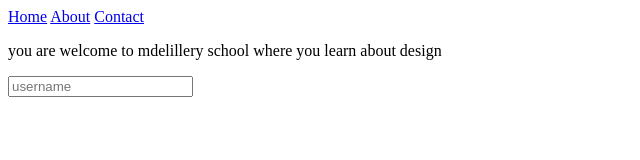
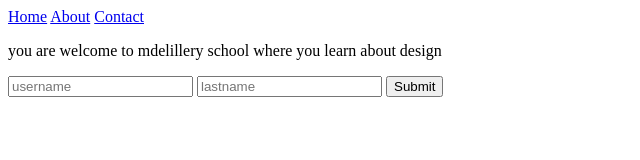
Before and after one commit to LINCOM011/medillery-school-app, a plain HTML site: page index.html in a window 1280 px wide. Shown: the whole page, without its empty margins (0-640 px from the left). Drawn offline with Linux system fonts and the light colour scheme.

Commit message:
subtmit button added  to index.html

```diff
--- a/index.html
+++ b/index.html
@@ -18,6 +18,8 @@
         <p>you are welcome to mdelillery school where you learn about design</p>
    <form>
     <input type="text" placeholder="username">
+    <input type="text" placeholder="lastname">
+    <input type="submit">
    </form>
     </main>
 </body>
```
